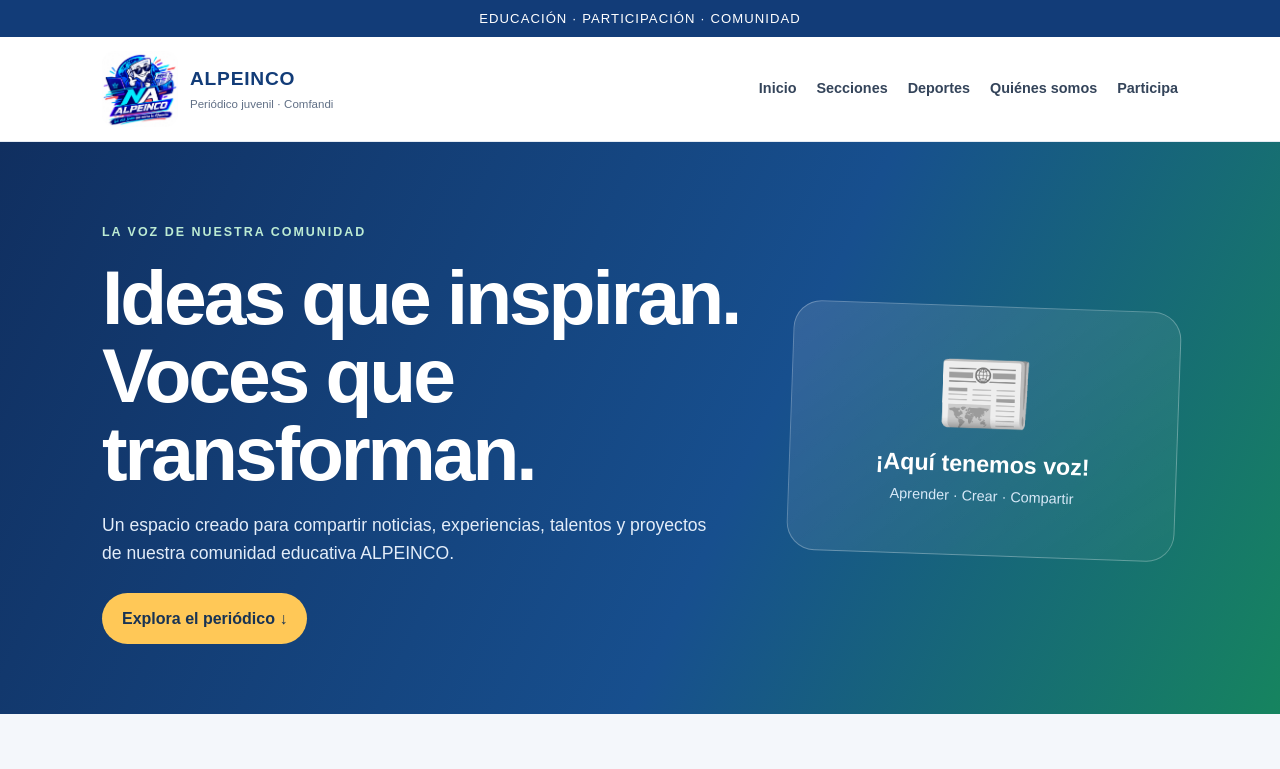
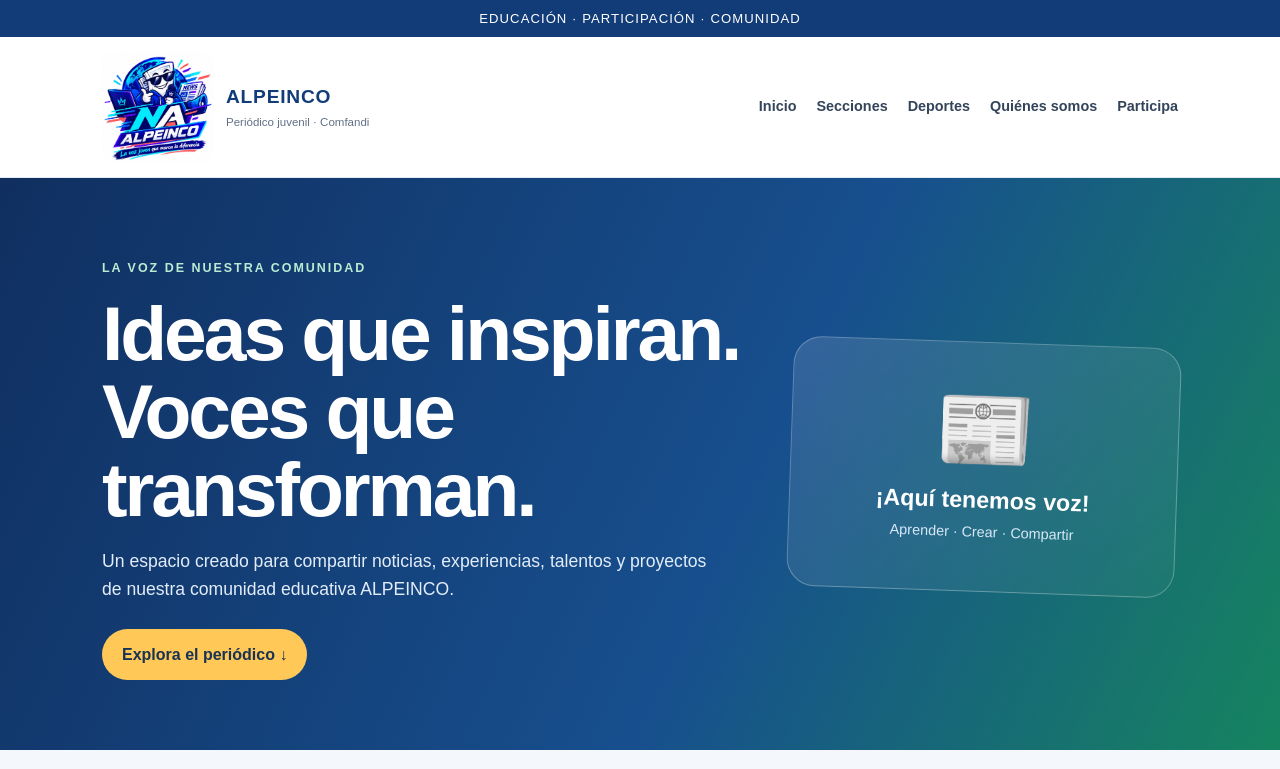
Before and after one commit to Juventud0/A-pe-nco-comfand-, a plain HTML site: page index.html in a window 1280 px wide. Shown: the top 769 px of the page. Drawn offline with Linux system fonts and the light colour scheme.

Commit message:
Ampliar logo para mejorar visibilidad

```diff
--- a/index.html
+++ b/index.html
@@ -10,7 +10,7 @@
 *{box-sizing:border-box}html{scroll-behavior:smooth}body{margin:0;background:var(--paper);color:var(--ink);font-family:Arial,Helvetica,sans-serif;line-height:1.6}a{color:inherit}
 .topbar{background:var(--navy);color:#fff;text-align:center;padding:8px 16px;font-size:.82rem;letter-spacing:.08em}
 .header{background:#fff;border-bottom:1px solid var(--line);position:sticky;top:0;z-index:5}.navwrap{max-width:1120px;margin:auto;padding:14px 22px;display:flex;align-items:center;justify-content:space-between;gap:20px}
-.brand{display:flex;align-items:center;gap:12px;text-decoration:none}.logo{width:76px;height:76px;border-radius:14px;object-fit:contain;background:#fff;flex-shrink:0}
+.brand{display:flex;align-items:center;gap:12px;text-decoration:none}.logo{width:112px;height:112px;border-radius:14px;object-fit:contain;background:#fff;flex-shrink:0}
 .brand strong{display:block;color:var(--navy);font-size:1.2rem;letter-spacing:.04em}.brand small{display:block;color:var(--muted);font-size:.72rem}
 .nav{display:flex;gap:20px;align-items:center}.nav a{text-decoration:none;font-weight:700;font-size:.9rem;color:#34445a}.nav a:hover{color:var(--green)}.menu{display:none;border:0;background:var(--navy);color:white;padding:9px 12px;border-radius:8px;font-size:1rem}
 .hero{background:linear-gradient(115deg,#102f60 0%,#174f8e 58%,#16845f 100%);color:#fff;overflow:hidden}.hero-inner{max-width:1120px;margin:auto;padding:76px 22px 70px;display:grid;grid-template-columns:1.25fr .75fr;gap:42px;align-items:center}
@@ -26,7 +26,7 @@
 .participate{background:#eaf4ff}.participate-inner{max-width:1120px;margin:auto;padding:52px 22px;display:flex;justify-content:space-between;align-items:center;gap:25px}.participate h2{color:var(--navy);font-size:1.8rem;margin:0 0 7px}.participate p{color:var(--muted);margin:0}.mail{background:var(--navy);color:#fff;padding:13px 20px;border-radius:999px;text-decoration:none;font-weight:800;white-space:nowrap}
 footer{background:#102746;color:#dce7f4;padding:30px 22px;text-align:center}footer strong{font-size:1.1rem;letter-spacing:.08em}footer p{margin:7px 0;color:#b8c8dc;font-size:.85rem}.copyright{font-size:.76rem!important;color:#91a7c2!important;margin-top:16px!important}
 @media(min-width:761px) and (max-width:1000px){.grid{grid-template-columns:repeat(2,1fr)}}
-@media(max-width:760px){.logo{width:68px;height:68px}.nav{display:none;position:absolute;top:100%;left:0;right:0;background:#fff;padding:18px 24px;border-bottom:1px solid var(--line);flex-direction:column;align-items:flex-start}.nav.open{display:flex}.menu{display:block}.hero-inner{grid-template-columns:1fr;padding-top:55px}.hero-art{min-height:190px}.grid{grid-template-columns:1fr}.about-inner{grid-template-columns:1fr}.participate-inner{align-items:flex-start;flex-direction:column}.section-head{align-items:flex-start;flex-direction:column}}
+@media(max-width:760px){.logo{width:104px;height:104px}.nav{display:none;position:absolute;top:100%;left:0;right:0;background:#fff;padding:18px 24px;border-bottom:1px solid var(--line);flex-direction:column;align-items:flex-start}.nav.open{display:flex}.menu{display:block}.hero-inner{grid-template-columns:1fr;padding-top:55px}.hero-art{min-height:190px}.grid{grid-template-columns:1fr}.about-inner{grid-template-columns:1fr}.participate-inner{align-items:flex-start;flex-direction:column}.section-head{align-items:flex-start;flex-direction:column}}
 </style></head>
 <body>
 <div class="topbar">EDUCACIÓN · PARTICIPACIÓN · COMUNIDAD</div>
```
